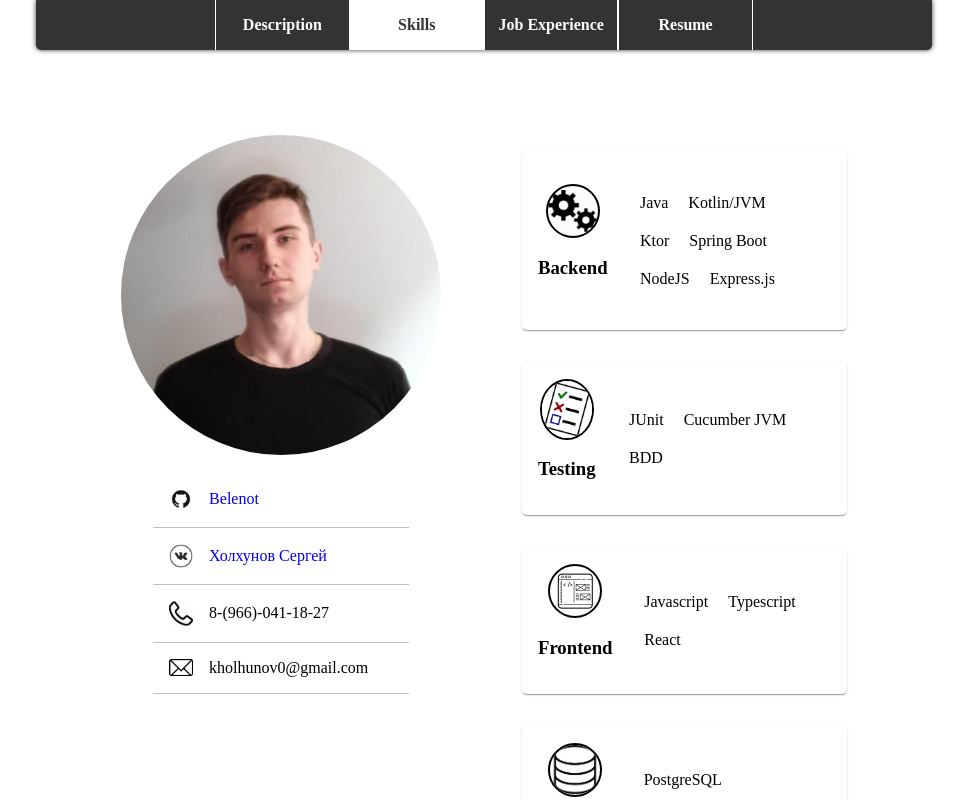
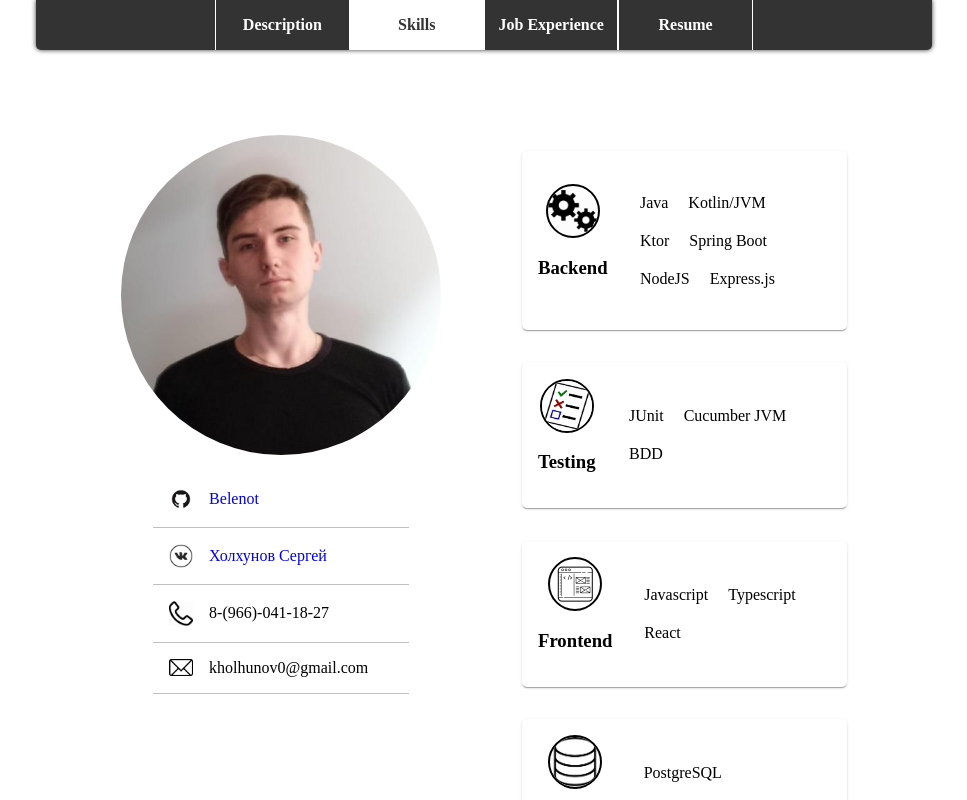
Before and after one commit to belenot/website, a React app in the folder ui/: page / in a window 1280 px wide. Both pictures are taken after a click on the element "Skills". Shown: the top 800 px of the page, without its empty margins (156-1123 px from the left). Built offline with nearby package versions, Linux system fonts and the light colour scheme.

Commit message:
Fixup ui bug with stretched to top icon of tests skill.

```diff
--- a/ui/src/index.scss
+++ b/ui/src/index.scss
@@ -145,7 +145,8 @@ body {
     .avatar {
         border-radius: 100%;
         border: 2px black solid;
-        max-width: 50px;
+        width: 50px;
+        height: 50px;
     }
     display: flex;
     flex-direction: column;
```
